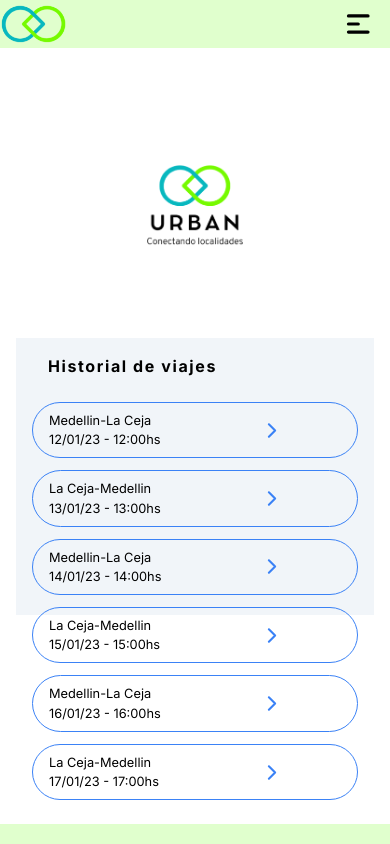
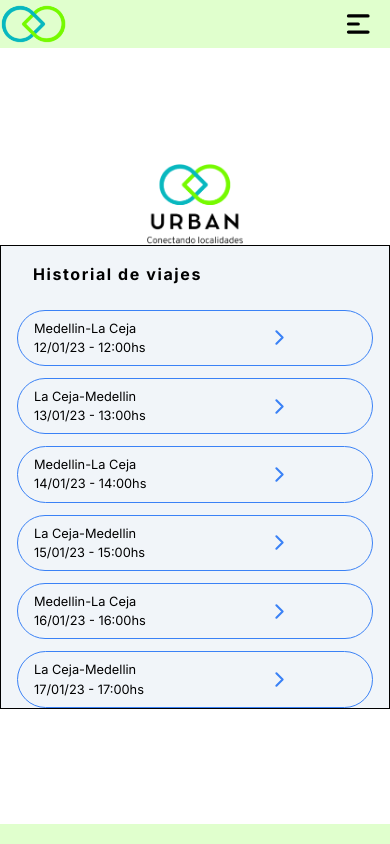
Before and after one commit to pablosecuen/Urban, a Next.js app in the folder client/: page /home/gestion in a window 390 px wide. Shown: the top 844 px of the page. Built offline with nearby package versions, Linux system fonts and the light colour scheme.

Commit message:
layout de home y /gestion

```diff
--- a/client/app/home/gestion/page.tsx
+++ b/client/app/home/gestion/page.tsx
@@ -13,7 +13,7 @@ export default function Gestion() {
   ];
 
   return (
-    <section className="container flex h-3/5 w-full flex-col gap-2 bg-slate-100 lg:container lg:mx-auto lg:w-3/5 lg:bg-none lg:p-10">
+    <section className="container flex h-auto w-full flex-col gap-2 border border-black bg-slate-100 lg:container lg:mx-auto lg:w-3/5 lg:bg-none lg:p-10">
       <h3 className="rounded-3xl p-4  font-bold tracking-widest text-left">
         Historial de viajes
       </h3>
@@ -21,18 +21,16 @@ export default function Gestion() {
         {/* Usamos map para generar un li por cada objeto del array */}
         {viajesHardcodeados.map((viaje) => (
           <Link href={`/home/gestion/${viaje.id}`}>
-            <li key={viaje.id} className="border-blue rounded-full p-2 flex items-center gap-4 border px-4">
+            <li key={viaje.id} className="border-blue rounded-full p-2 flex items-center gap-4 border px-4 group">
               <article className="flex flex-col text-left">
                 <small className="text-md">{viaje.ruta}</small>
                 <small>{viaje.fecha}</small>
               </article>
-              {/* <div className="w-1/4 border border-black"> */}
               {/* Usamos Link de Next para crear un enlace */}
               <FiChevronRight
                 size={25}
-                className="rounded-full text-blue transition-all duration-300 hover:rotate-90"
+                className="rounded-full text-blue transition-all duration-300 group-hover:text-white"
               />
-              {/* </div> */}
             </li>
           </Link>
         ))}
--- a/client/app/home/layout.tsx
+++ b/client/app/home/layout.tsx
@@ -14,7 +14,7 @@ export default function Home({ children }: { children: React.ReactNode }) {
       </header>
 
 
-      <div className="container mx-auto flex h-[92vh] flex-col items-center justify-center py-10 lg:flex-row lg:pb-20">
+      <div className="lg:container mx-auto flex h-[92vh] flex-col items-center justify-center py-10 lg:flex-row lg:pb-20">
 
         <div className="flex w-full flex-col items-center justify-center gap-4 lg:w-1/2">
           <Image src={logo as StaticImageData} alt="logo" className="w-24 lg:w-96 " />
```
